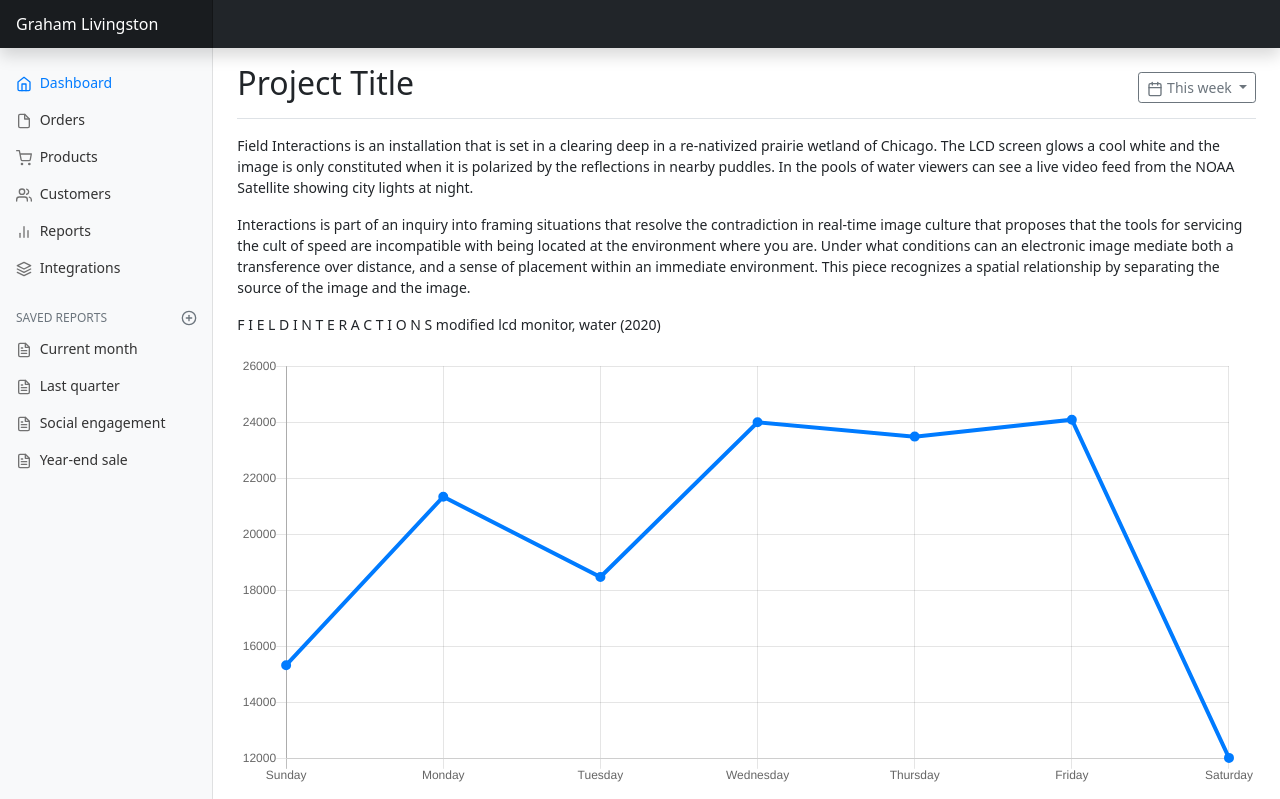
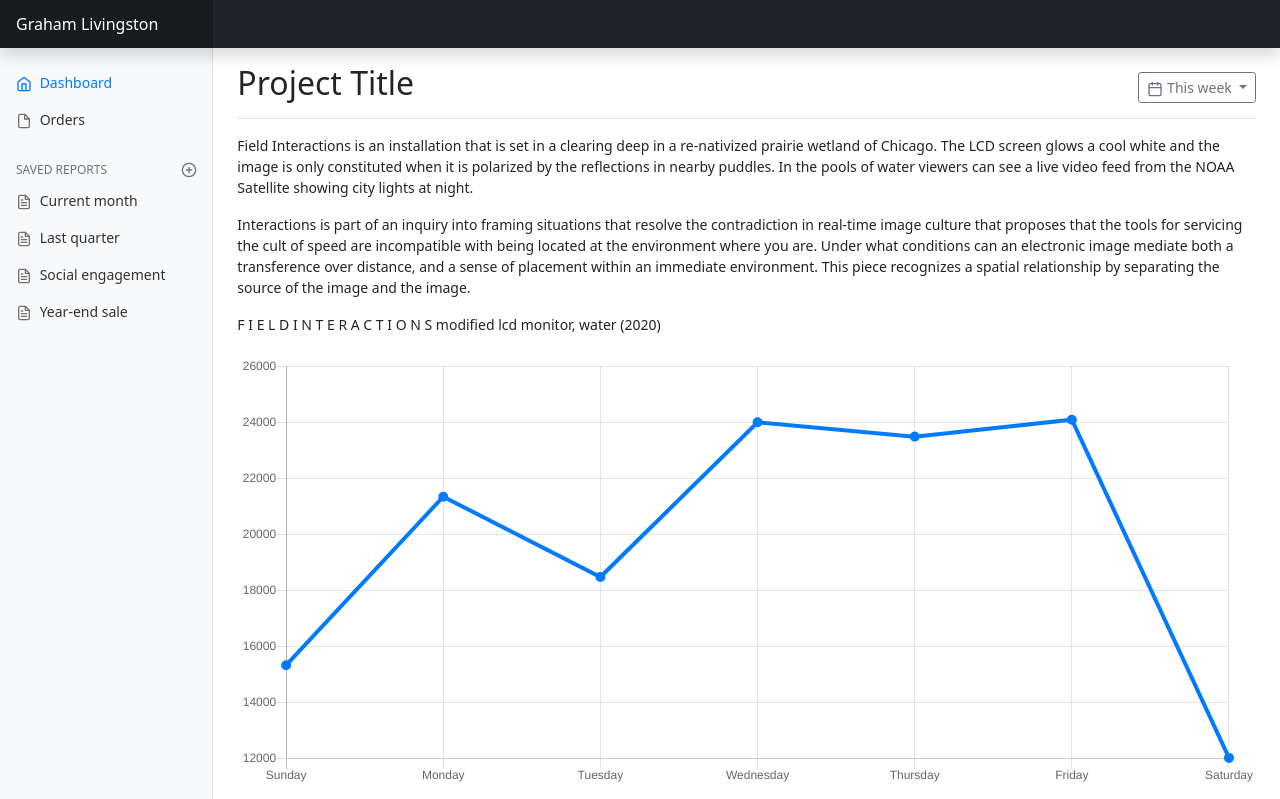
Before and after one commit to gramlivingston/portfoliosite, a Python web app: template templates/index.html in a window 1280 px wide. Shown: the top 799 px of the page. Run offline with Jinja, Linux system fonts and the light colour scheme; the template is opened without the code that fills it, so the values that code supplies are empty; some libraries are stand-ins or nearby versions.

Commit message:
made it a flask app

```diff
--- a/app.py
+++ b/app.py
@@ -18,7 +18,7 @@ def index():
     return render_template('index.html')
 
 
-@app.route('/walk')
+@app.route('/field')
 def walk():
 
-    return render_template('walk.html', lat=userlat, lng=userlng, clr = color, step=step, text=text, clrc=colorcount)
+    return render_template('index.html', prjt=fieldinteractions)
--- a/templates/index.html
+++ b/templates/index.html
@@ -34,14 +34,6 @@
     <!-- Custom styles for this template -->
     <link href="{{ url_for('static', filename='dashboard.css')}}" rel="stylesheet">
 
-    <!-- Include jquery-->
-    <script src="https://ajax.googleapis.com/ajax/libs/jquery/3.5.1/jquery.min.js"></script>
-
-    <script>
-    $(function(){
-      $("#includedContent").load("Field_Interactions.html");
-    });
-    </script>
   </head>
   <body>
 
@@ -70,33 +62,9 @@
             </a>
           </li>
           <li class="nav-item">
-            <a class="nav-link" href="#">
+            <a class="nav-link" href="/field">
               <span data-feather="file"></span>
               Orders
-            </a>
-          </li>
-          <li class="nav-item">
-            <a class="nav-link" href="#">
-              <span data-feather="shopping-cart"></span>
-              Products
-            </a>
-          </li>
-          <li class="nav-item">
-            <a class="nav-link" href="#">
-              <span data-feather="users"></span>
-              Customers
-            </a>
-          </li>
-          <li class="nav-item">
-            <a class="nav-link" href="#">
-              <span data-feather="bar-chart-2"></span>
-              Reports
-            </a>
-          </li>
-          <li class="nav-item">
-            <a class="nav-link" href="#">
-              <span data-feather="layers"></span>
-              Integrations
             </a>
           </li>
         </ul>
@@ -136,6 +104,14 @@
       </div>
     </nav>
 
+
+
+
+
+
+
+
+
     <main class="col-md-9 ms-sm-auto col-lg-10 px-md-4">
       <div class="d-flex justify-content-between flex-wrap flex-md-nowrap align-items-center pt-3 pb-2 mb-3 border-bottom">
         <h1 class="h2">Project Title</h1>
@@ -155,7 +131,7 @@
       {% include 'Field_Interactions/projecttxt.html'%}
       <canvas class="my-4 w-100" id="myChart" width="900" height="380"></canvas>
 
-      {% include 'Field_Interactions.html'%}
+      {% include 'Field_Interactions/Field_Interactions.html'%}
       <h2>Section title</h2>
       <div class="table-responsive">
         <table class="table table-striped table-sm">
```
Also changed, not shown: templates/Field_Interactions/Field_Interactions.html (renamed from templates/Field_Interactions.html).
